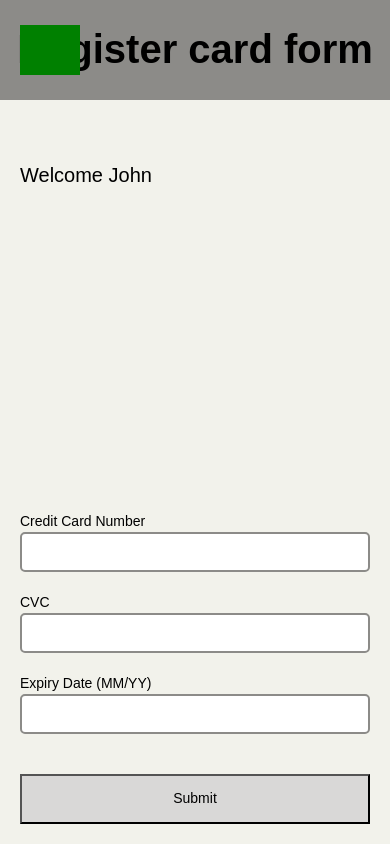
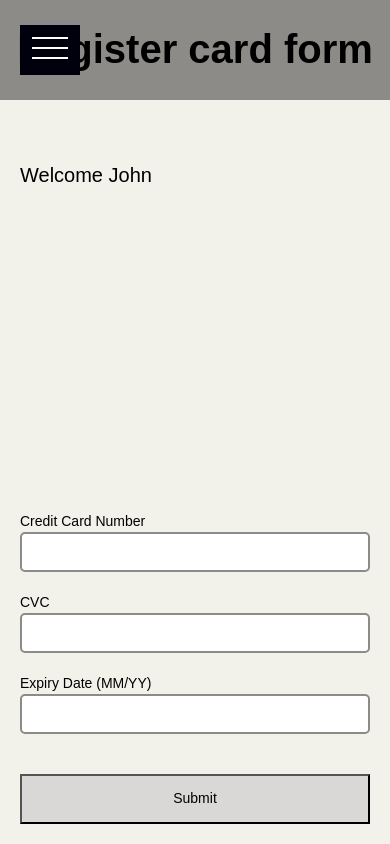
Before and after one commit to verydisco/recruit-react-v2, a React app: page / in a window 390 px wide. Built offline with nearby package versions, Linux system fonts and the light colour scheme.

Commit message:
update hamburger icon with fancy animation

```diff
--- a/src/components/header/header.module.scss
+++ b/src/components/header/header.module.scss
@@ -30,15 +30,58 @@
 	width: 60px;
 	height: 50px;
 	display: block;
-	background: green;
-}
-
-.menuOpen {
-	background: red;
 }
 
 .hamburger {
-	width: 40px;
-	height: 40px;
-	background: black;
+	transition: background 0.2s ease 0.4s;
+	display: block;
+	width: 100%;
+	height: 2px;
+	transform-origin: 50% 50%;
+	width: 60%;
+	margin: 0 20%;
+	position: relative;
+	background: #ffffff;
+	top: 22px;
 }
+
+.hamburger:before,
+.hamburger:after {
+	display: block;
+	width: 100%;
+	height: 2px;
+	transform-origin: 50% 50%;
+	position: absolute;
+	left: 0;
+	content: '';
+	background: #ffffff;
+	transition: transform 0.2s ease 0s, width 0.2s ease 0.2s, top 0.2s ease 0.4s;
+	transform-origin: 0 50%;
+}
+
+.hamburger:before {
+	top: -10px;
+}
+
+.hamburger:after {
+	top: 10px;
+}
+
+.menuOpen .hamburger {
+	transition: background 0.2s ease 0s;
+}
+
+.menuOpen .hamburger:before,
+.menuOpen .hamburger:after {
+	transition: top 0.2s ease 0s, width 0.2s ease 0.2s, transform 0.2s ease 0.4s;
+	top: 0;
+	width: 50%;
+}
+
+.menuOpen .hamburger:before {
+	transform: rotate3d(0, 0, 1, 45deg);
+}
+
+.menuOpen .hamburger:after {
+	transform: rotate3d(0, 0, 1, -45deg);
+}
```
